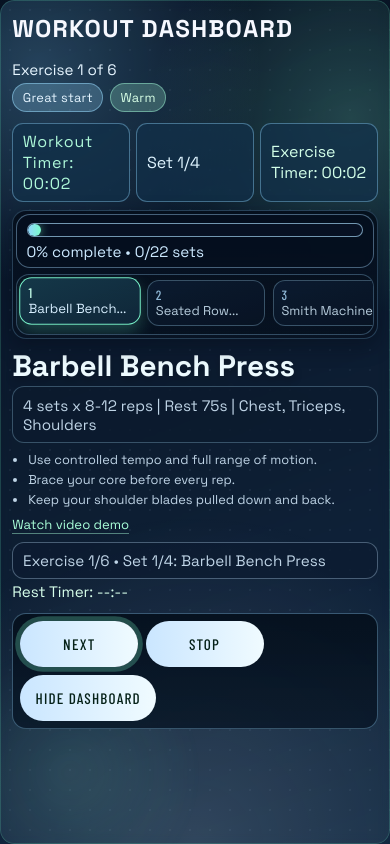
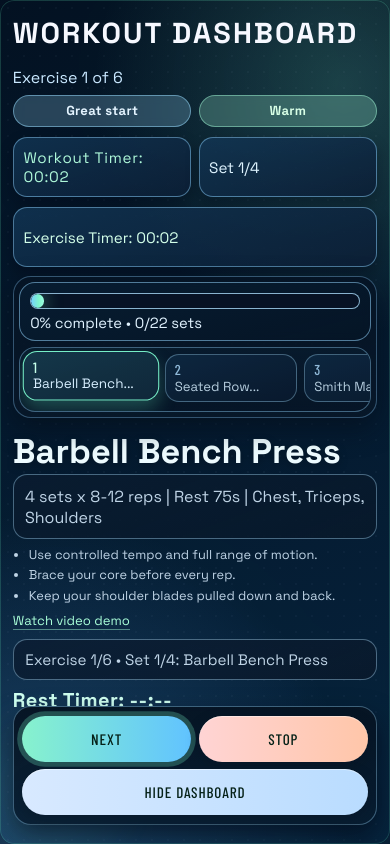
Before and after one commit to birkneh/excercise, a website: page index.html in a window 390 px wide. Both pictures are taken after a click on the button "START EXERCISE". Drawn offline with nearby package versions, Linux system fonts and the light colour scheme.

Commit message:
Redesign mobile fullscreen dashboard with richer app-like visuals

```diff
--- a/index.html
+++ b/index.html
@@ -8,9 +8,9 @@
     <meta name="apple-mobile-web-app-status-bar-style" content="black-translucent" />
     <meta name="apple-mobile-web-app-title" content="ForgeFit" />
     <title>ForgeFit Strength Planner</title>
-    <link rel="manifest" href="manifest.webmanifest?v=20260222g" />
+    <link rel="manifest" href="manifest.webmanifest?v=20260222h" />
     <link rel="apple-touch-icon" href="apple-touch-icon.png" />
-    <link rel="stylesheet" href="styles.css?v=20260222g" />
+    <link rel="stylesheet" href="styles.css?v=20260222h" />
   </head>
   <body>
     <div class="bg-layer"></div>
@@ -163,7 +163,7 @@
       </div>
     </section>
 
-    <script src="exercises.js?v=20260222g"></script>
-    <script src="app.js?v=20260222g"></script>
+    <script src="exercises.js?v=20260222h"></script>
+    <script src="app.js?v=20260222h"></script>
   </body>
 </html>
--- a/styles.css
+++ b/styles.css
@@ -953,6 +953,248 @@ button:hover {
   }
 }
 
+@media (max-width: 780px) {
+  .dashboard-overlay {
+    background:
+      radial-gradient(circle at 78% 8%, rgba(111, 253, 210, 0.22), transparent 34%),
+      radial-gradient(circle at 12% 92%, rgba(119, 197, 255, 0.2), transparent 38%),
+      linear-gradient(170deg, rgba(4, 17, 33, 0.99), rgba(8, 31, 53, 0.98));
+  }
+
+  .dashboard-panel {
+    padding:
+      max(0.92rem, env(safe-area-inset-top))
+      0.8rem
+      max(1.06rem, calc(env(safe-area-inset-bottom) + 0.62rem))
+      0.8rem;
+    background:
+      radial-gradient(circle at 88% 10%, rgba(134, 255, 209, 0.18), transparent 30%),
+      radial-gradient(circle at 8% 100%, rgba(102, 182, 255, 0.24), transparent 36%),
+      linear-gradient(163deg, rgba(3, 18, 34, 0.97), rgba(6, 36, 62, 0.97));
+  }
+
+  .dashboard-panel::before {
+    opacity: 0.3;
+    background-size: 16px 16px;
+  }
+
+  .dashboard-panel::after {
+    width: 220px;
+    height: 220px;
+    left: -58px;
+    bottom: -58px;
+    opacity: 0.9;
+  }
+
+  .dashboard-head {
+    margin-bottom: 0.45rem;
+    align-items: flex-end;
+  }
+
+  .dashboard-head h2 {
+    font-size: clamp(1.6rem, 7.4vw, 2.08rem);
+    letter-spacing: 0.07em;
+  }
+
+  #dashboard-progress {
+    font-size: 1rem;
+    color: #c9e8ff;
+  }
+
+  .dashboard-mood-row {
+    display: grid;
+    grid-template-columns: 1fr 1fr;
+    gap: 0.44rem;
+  }
+
+  #dashboard-mood-pill,
+  #dashboard-phase-pill {
+    text-align: center;
+    font-size: 0.82rem;
+    font-weight: 600;
+    border-radius: 999px;
+    padding: 0.4rem 0.58rem;
+    backdrop-filter: blur(5px);
+  }
+
+  .dashboard-stats-grid {
+    grid-template-columns: repeat(3, minmax(0, 1fr));
+    gap: 0.44rem;
+  }
+
+  #dashboard-workout-timer,
+  #dashboard-set-counter,
+  #dashboard-exercise-timer {
+    min-height: 60px;
+    font-size: 0.95rem;
+    border-radius: 14px;
+    border: 1px solid rgba(142, 212, 255, 0.48);
+    background: linear-gradient(160deg, rgba(18, 54, 85, 0.82), rgba(12, 31, 54, 0.9));
+    box-shadow: 0 6px 14px rgba(2, 10, 21, 0.32);
+  }
+
+  .dashboard-sticky-rail {
+    top: calc(env(safe-area-inset-top) + 0.16rem);
+    z-index: 13;
+    padding: 0.32rem;
+    border-radius: 18px;
+    border: 1px solid rgba(137, 204, 255, 0.34);
+    background: linear-gradient(180deg, rgba(5, 20, 37, 0.95), rgba(8, 23, 40, 0.84));
+    box-shadow: 0 10px 26px rgba(3, 11, 22, 0.52);
+  }
+
+  .dashboard-progress-wrap {
+    border-radius: 16px;
+    padding: 0.62rem 0.64rem 0.5rem;
+    border-color: rgba(150, 215, 255, 0.52);
+    background: linear-gradient(165deg, rgba(8, 30, 51, 0.88), rgba(6, 21, 38, 0.8));
+  }
+
+  .dashboard-progress-track {
+    height: 16px;
+    min-height: 16px;
+    border-color: rgba(173, 225, 255, 0.78);
+  }
+
+  #dashboard-progress-fill {
+    background: linear-gradient(90deg, #76d0ff, #7df5cc 60%, #9effe1);
+    box-shadow: 0 0 18px rgba(125, 245, 204, 0.62);
+  }
+
+  #dashboard-progress-note {
+    margin-top: 0.34rem;
+    font-size: 0.92rem;
+    color: #e1f3ff;
+  }
+
+  .dashboard-exercise-track {
+    margin-top: 0.4rem;
+    padding: 0.36rem 0.32rem 0.58rem;
+    border-radius: 16px;
+    border-color: rgba(149, 215, 255, 0.4);
+    background: linear-gradient(180deg, rgba(8, 27, 46, 0.9), rgba(6, 21, 38, 0.56));
+  }
+
+  .exercise-chip {
+    min-width: 132px;
+    border-radius: 14px;
+    border-color: rgba(168, 224, 255, 0.42);
+    background: linear-gradient(160deg, rgba(15, 43, 69, 0.95), rgba(10, 27, 47, 0.94));
+    padding: 0.44rem 0.56rem;
+  }
+
+  .exercise-chip-index {
+    font-size: 0.9rem;
+  }
+
+  .exercise-chip-name {
+    font-size: 0.82rem;
+  }
+
+  .exercise-chip.is-current {
+    animation: chipPulse 1.3s ease-in-out infinite;
+  }
+
+  #dashboard-exercise {
+    margin-top: 0.96rem;
+    font-size: clamp(1.92rem, 8.8vw, 2.46rem);
+    line-height: 1.02;
+  }
+
+  #dashboard-prescription {
+    margin-top: 0.34rem;
+    border-radius: 14px;
+    padding: 0.65rem 0.7rem;
+    font-size: 1rem;
+    border-color: rgba(168, 223, 255, 0.4);
+    background: linear-gradient(160deg, rgba(10, 28, 48, 0.9), rgba(8, 24, 42, 0.78));
+  }
+
+  #dashboard-status {
+    margin-top: 0.6rem;
+    border-radius: 14px;
+    padding: 0.62rem 0.72rem;
+    border-color: rgba(174, 225, 255, 0.4);
+    background: linear-gradient(160deg, rgba(11, 30, 52, 0.92), rgba(10, 25, 43, 0.82));
+  }
+
+  #dashboard-rest-timer {
+    margin-top: 0.42rem;
+    font-size: 1.25rem;
+    font-weight: 700;
+    color: #cffff0;
+    letter-spacing: 0.02em;
+  }
+
+  .runner-controls {
+    position: sticky;
+    bottom: calc(env(safe-area-inset-bottom) + 0.16rem);
+    z-index: 14;
+    margin-top: 0.85rem;
+    padding: 0.52rem;
+    border-radius: 18px;
+    border: 1px solid rgba(158, 218, 255, 0.36);
+    background: linear-gradient(180deg, rgba(6, 20, 35, 0.96), rgba(8, 29, 49, 0.9));
+    backdrop-filter: blur(8px);
+    box-shadow: 0 12px 26px rgba(2, 10, 20, 0.52);
+    display: grid;
+    grid-template-columns: 1fr 1fr 1.2fr;
+    gap: 0.48rem;
+  }
+
+  .runner-controls .runner-btn {
+    min-width: 0;
+    width: 100%;
+    min-height: 52px;
+    font-size: 0.95rem;
+    border-radius: 999px;
+    letter-spacing: 0.06em;
+    box-shadow: inset 0 1px 0 rgba(255, 255, 255, 0.45), 0 6px 14px rgba(8, 19, 33, 0.36);
+  }
+
+  #dashboard-next-btn {
+    background: linear-gradient(90deg, #87f2cd, #61c3ff);
+  }
+
+  #dashboard-stop-btn {
+    background: linear-gradient(90deg, #ffd4d4, #ffc6a9);
+  }
+
+  #dashboard-hide-btn {
+    background: linear-gradient(90deg, #d8e9ff, #b9dcff);
+  }
+}
+
+@media (max-width: 560px) {
+  .dashboard-stats-grid {
+    grid-template-columns: repeat(2, minmax(0, 1fr));
+  }
+
+  #dashboard-exercise-timer {
+    grid-column: 1 / -1;
+  }
+
+  .runner-controls {
+    grid-template-columns: 1fr 1fr;
+  }
+
+  #dashboard-hide-btn {
+    grid-column: 1 / -1;
+  }
+}
+
+@keyframes chipPulse {
+  0%,
+  100% {
+    transform: translateY(-2px) scale(1.03);
+    box-shadow: 0 8px 16px rgba(96, 233, 190, 0.24);
+  }
+  50% {
+    transform: translateY(-3px) scale(1.05);
+    box-shadow: 0 12px 22px rgba(96, 233, 190, 0.34);
+  }
+}
+
 @supports (-webkit-touch-callout: none) {
   .dashboard-panel {
     min-height: -webkit-fill-available;
```
Also changed, not shown: service-worker.js (+5 -5 lines).
